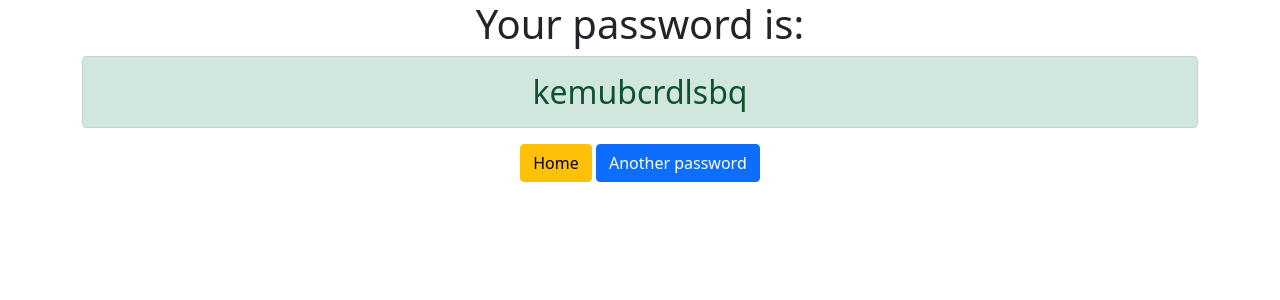
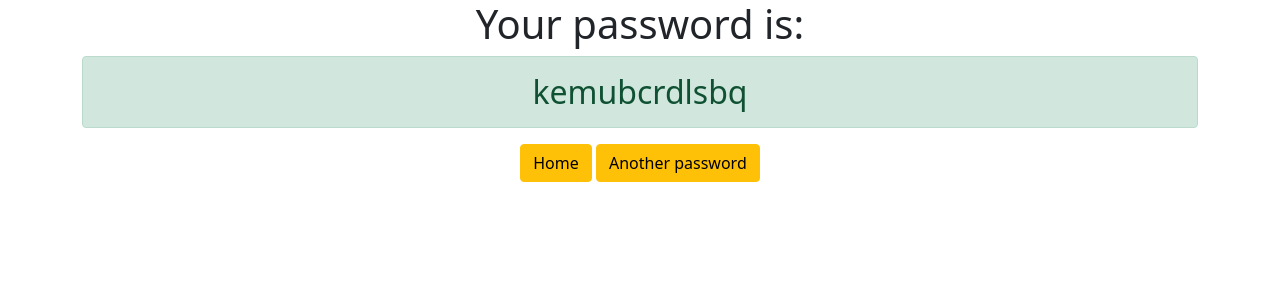
Before and after one commit to Daniyar1994/django3-password-generator, a Django app: page /password in a window 1280 px wide. Shown: the top 300 px of the page. Run offline with Django 3.2, Linux system fonts and the light colour scheme.

Commit message:
'update'

```diff
--- a/generator/templates/generator/password.html
+++ b/generator/templates/generator/password.html
@@ -5,6 +5,6 @@
 <h1>Your password is:</h1>
 <h2 class="alert alert-success">{{ password }}</h2>
 <a class="btn btn-warning" href="{% url  'home'%}">Home</a>
-<button class="btn btn-primary" onClick="history.go(0);">Another password</button>
+<button class="btn btn-warning" onClick="history.go(0);">Another password</button>
 
 </div>
```
